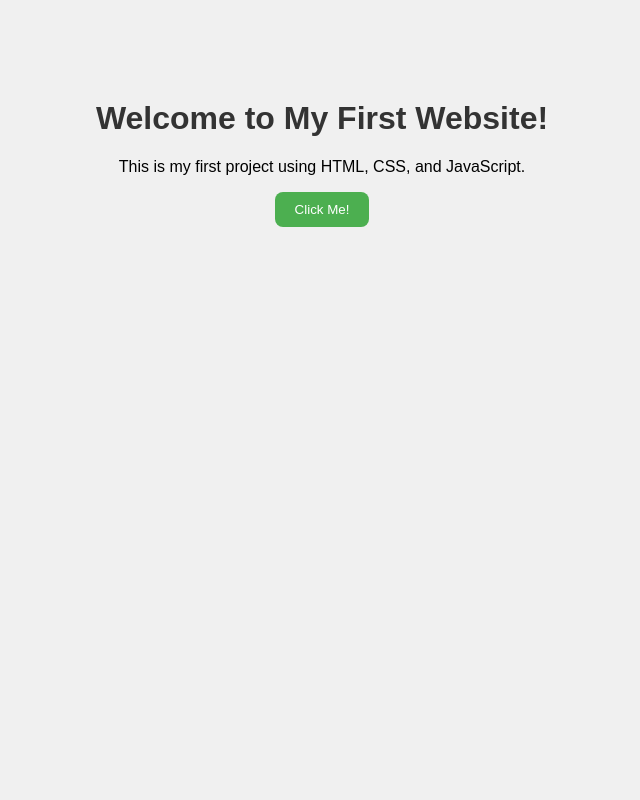
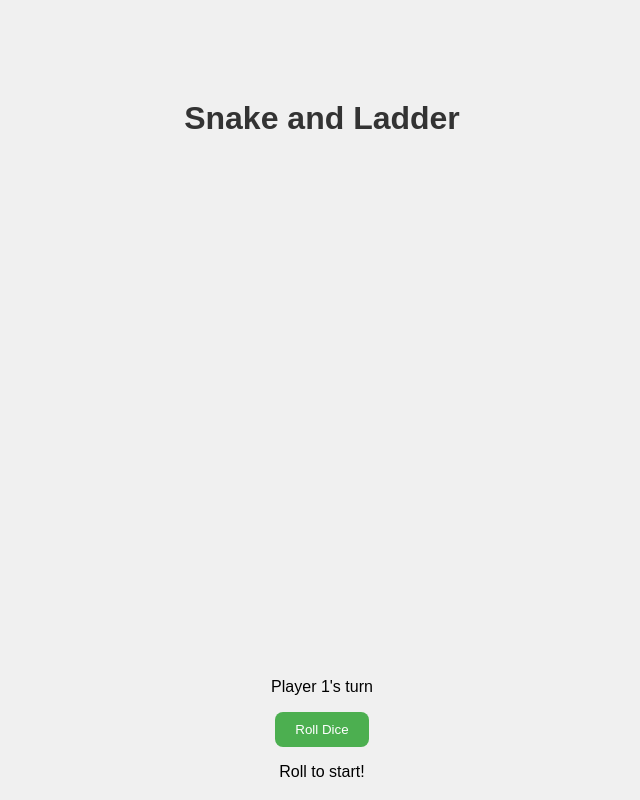
Before and after one commit to ShaikSufiyan10/snake-ladder-game, a plain HTML site: page myProject/index.html in a window 1280 px wide. Shown: the whole page, without its empty margins (318-958 px from the left). Drawn offline with Linux system fonts and the light colour scheme.

Commit message:
Change title and content for Snake and Ladder game

```diff
--- a/myProject/index.html
+++ b/myProject/index.html
@@ -1,16 +1,21 @@
 <!DOCTYPE html>
 <html lang="en">
 <head>
-  <meta charset="UTF-8" />
-  <meta name="viewport" content="width=device-width, initial-scale=1.0" />
-  <title>My First Website</title>
+  <meta charset="UTF-8">
+  <meta name="viewport" content="width=device-width, initial-scale=1.0">
+  <title>Snake and Ladder Game</title>
   <link rel="stylesheet" href="style.css">
 </head>
 <body>
-  <h1>Welcome to My First Website!</h1>
-  <p>This is my first project using HTML, CSS, and JavaScript.</p>
-  <button id="clickBtn">Click Me!</button>
-
+  <h1>Snake and Ladder </h1>
+  <div class="container">
+    <canvas id="board" width="500" height="500"></canvas>
+    <div class="controls">
+      <p id="status">Player 1's turn</p>
+      <button onclick="rollDice()">Roll Dice</button>
+      <p id="dice"> Roll to start!</p>
+    </div>
+  </div>
   <script src="script.js"></script>
 </body>
 </html>
```
